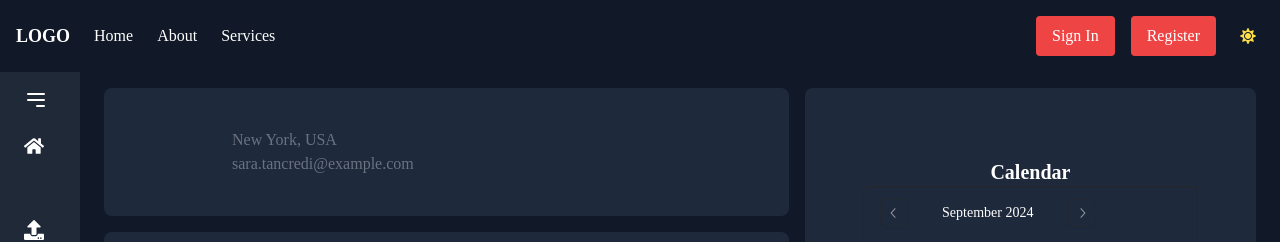
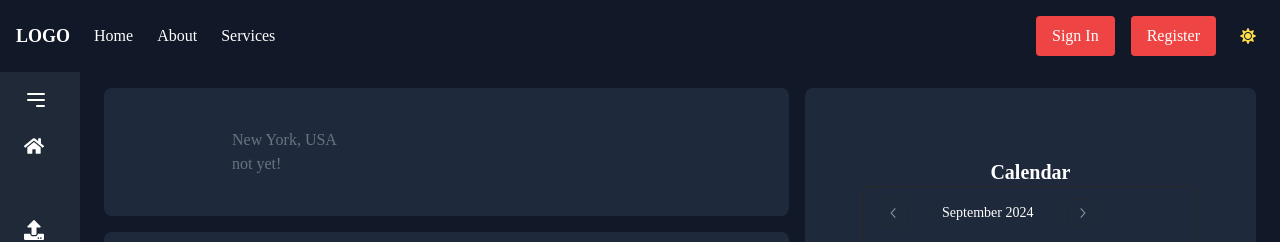
Before and after one commit to thelegendaryarticuno/divine-developers, a Next.js app: page /dashboard in a window 1280 px wide. Shown: the top 242 px of the page. Built offline with nearby package versions, Linux system fonts and the light colour scheme; no server answers; a web font is replaced by a local one.

Commit message:
updated profile

```diff
--- a/src/components/Profile/profile.tsx
+++ b/src/components/Profile/profile.tsx
@@ -25,7 +25,7 @@ const Profile = () => {
           {user?.firstName} {user?.lastName}
         </h2>
         <p className="text-gray-500">New York, USA</p>
-        <p className="text-gray-500">sara.tancredi@example.com</p>
+        <p className="text-gray-500">not yet!</p>
       </div>
     </div>
   );
```
